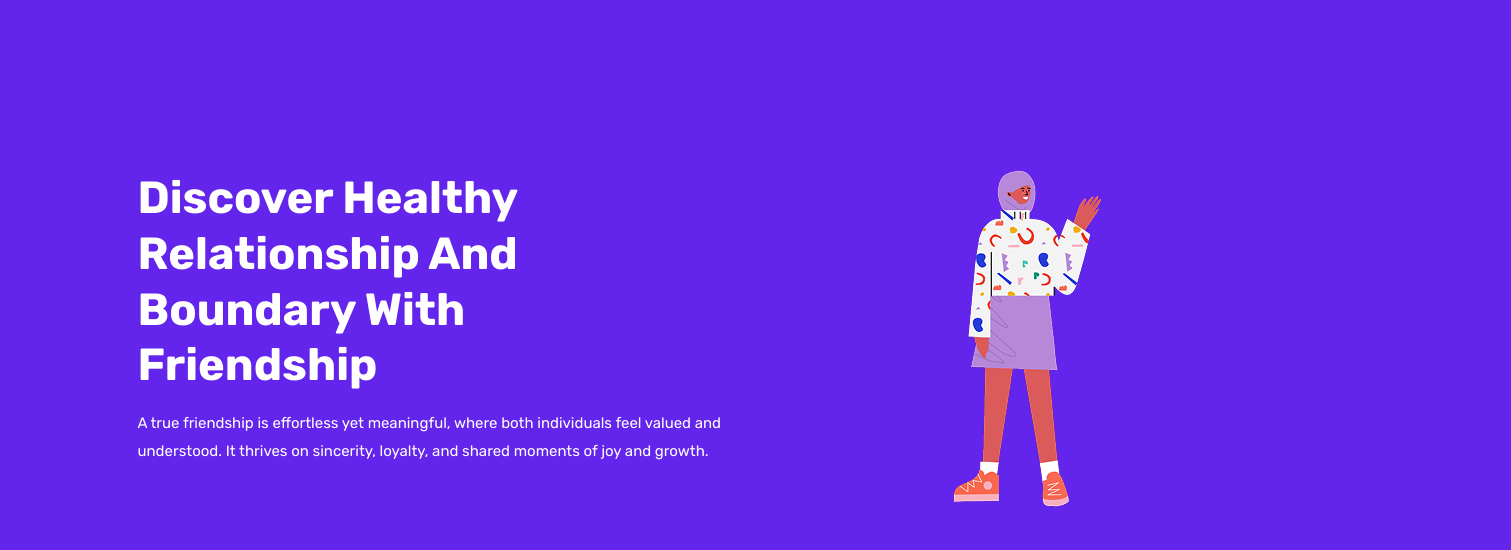
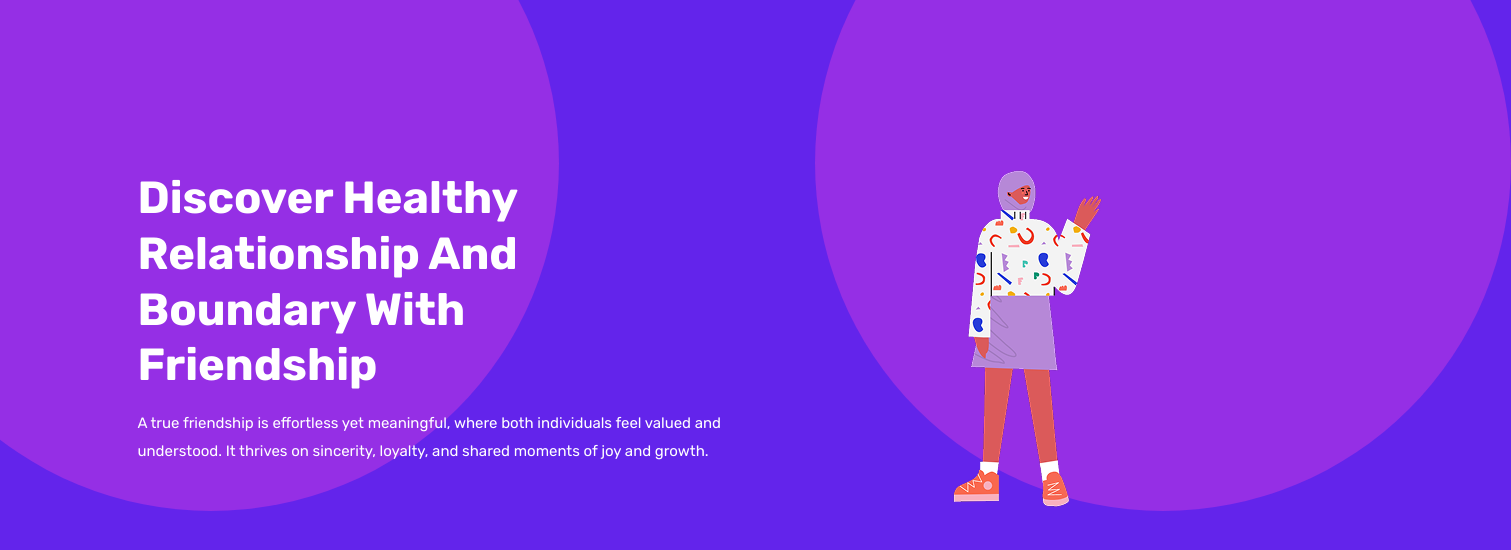
Before and after one commit to 000begana000/healthy_friendship, a React (Vite) app: page / in a window 1280 px wide. Shown: the top 550 px of the page, 1511 px wide, since content can reach past the window. Built offline with nearby package versions, Linux system fonts and the light colour scheme.

Commit message:
style: background

```diff
--- a/src/App.jsx
+++ b/src/App.jsx
@@ -2,8 +2,12 @@ import Header from "./components/Header";
 
 export default function App() {
   return (
-    <div className="container">
-      <Header />
-    </div>
+    <>
+      <div className="circle-1"></div>
+      <div className="circle-2"></div>
+      <div className="container">
+        <Header />
+      </div>
+    </>
   );
 }
--- a/src/index.css
+++ b/src/index.css
@@ -8,6 +8,31 @@ body {
   background-color: var(--purple);
   color: white;
   font-family: "Rubik", serif;
+  position: relative;
+}
+
+.circle-1 {
+  width: 696px;
+  height: 696px;
+  border-radius: 50%;
+  background-color: var(--pink);
+  opacity: 40%;
+  position: absolute;
+  top: -355px;
+  left: -145px;
+  z-index: -2;
+}
+
+.circle-2 {
+  width: 696px;
+  height: 696px;
+  border-radius: 50%;
+  background-color: var(--pink);
+  opacity: 40%;
+  position: absolute;
+  top: -355px;
+  right: -239px;
+  z-index: -2;
 }
 
 .container {
```
